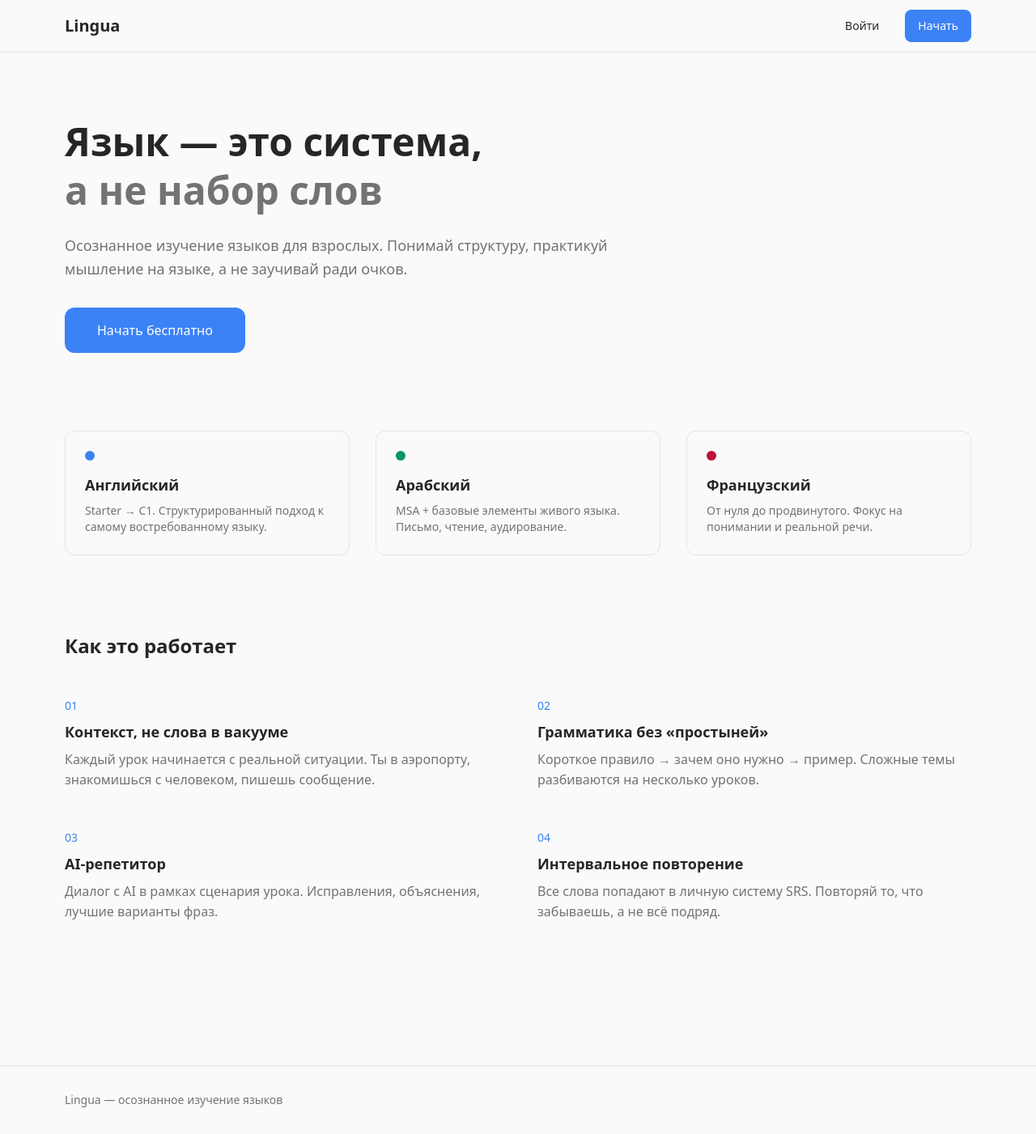
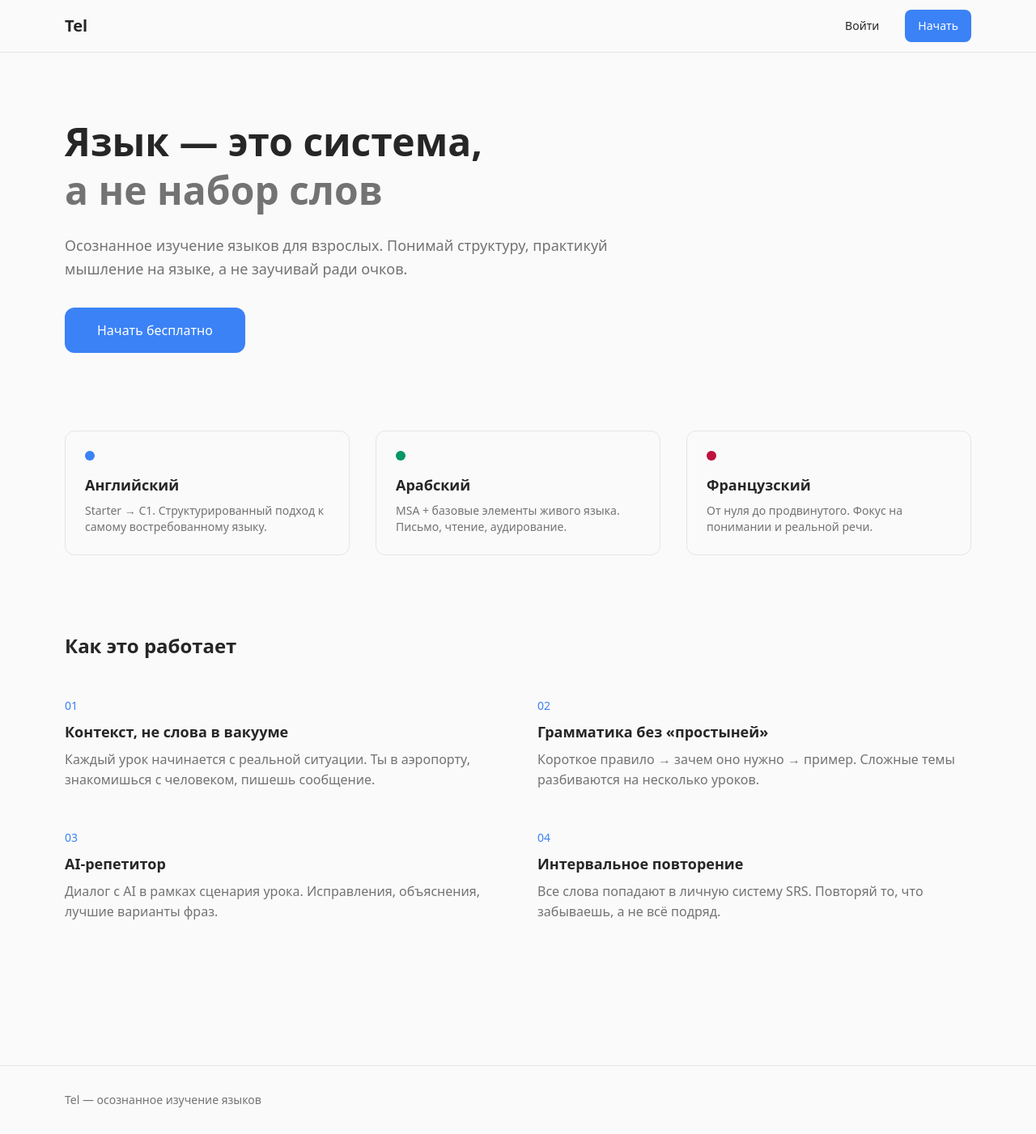
Before and after one commit to mustahmad/Tel, a Next.js app: page / in a window 1280 px wide. Shown: the whole page at 81% size. Built offline with nearby package versions, Linux system fonts and the light colour scheme.

Commit message:
Rename project to Tel

```diff
--- a/package.json
+++ b/package.json
@@ -1,5 +1,5 @@
 {
-  "name": "lingua",
+  "name": "tel",
   "version": "0.1.0",
   "private": true,
   "scripts": {
--- a/src/app/(auth)/login/page.tsx
+++ b/src/app/(auth)/login/page.tsx
@@ -74,7 +74,7 @@ export default function LoginPage() {
   return (
     <Card>
       <CardHeader>
-        <CardTitle className="text-center">Вход в Lingua</CardTitle>
+        <CardTitle className="text-center">Вход в Tel</CardTitle>
         {DEMO_MODE && (
           <p className="text-xs text-center text-muted mt-2">Demo режим — введите любые данные</p>
         )}
--- a/src/app/layout.tsx
+++ b/src/app/layout.tsx
@@ -13,7 +13,7 @@ const geistMono = Geist_Mono({
 });
 
 export const metadata: Metadata = {
-  title: "Lingua - Осознанное изучение языков",
+  title: "Tel - Осознанное изучение языков",
   description: "Платформа для осознанного изучения языков: английский, арабский, французский. Понимай структуру, практикуй мышление на языке.",
 };
 
--- a/src/app/page.tsx
+++ b/src/app/page.tsx
@@ -7,7 +7,7 @@ export default function LandingPage() {
       {/* Header */}
       <header className="border-b border-border">
         <div className="max-w-6xl mx-auto px-4 h-16 flex items-center justify-between">
-          <div className="text-xl font-semibold">Lingua</div>
+          <div className="text-xl font-semibold">Tel</div>
           <div className="flex gap-4">
             <Link href="/login">
               <Button variant="ghost">Войти</Button>
@@ -109,7 +109,7 @@ export default function LandingPage() {
       <footer className="border-t border-border mt-24">
         <div className="max-w-6xl mx-auto px-4 py-8">
           <div className="text-sm text-muted">
-            Lingua — осознанное изучение языков
+            Tel — осознанное изучение языков
           </div>
         </div>
       </footer>
--- a/src/components/shared/header.tsx
+++ b/src/components/shared/header.tsx
@@ -30,7 +30,7 @@ export function Header() {
           {/* Logo and language */}
           <div className="flex items-center gap-4">
             <Link href="/dashboard" className="text-xl font-semibold">
-              Lingua
+              Tel
             </Link>
             <div className="hidden md:flex items-center gap-2 text-sm">
               <div
```
